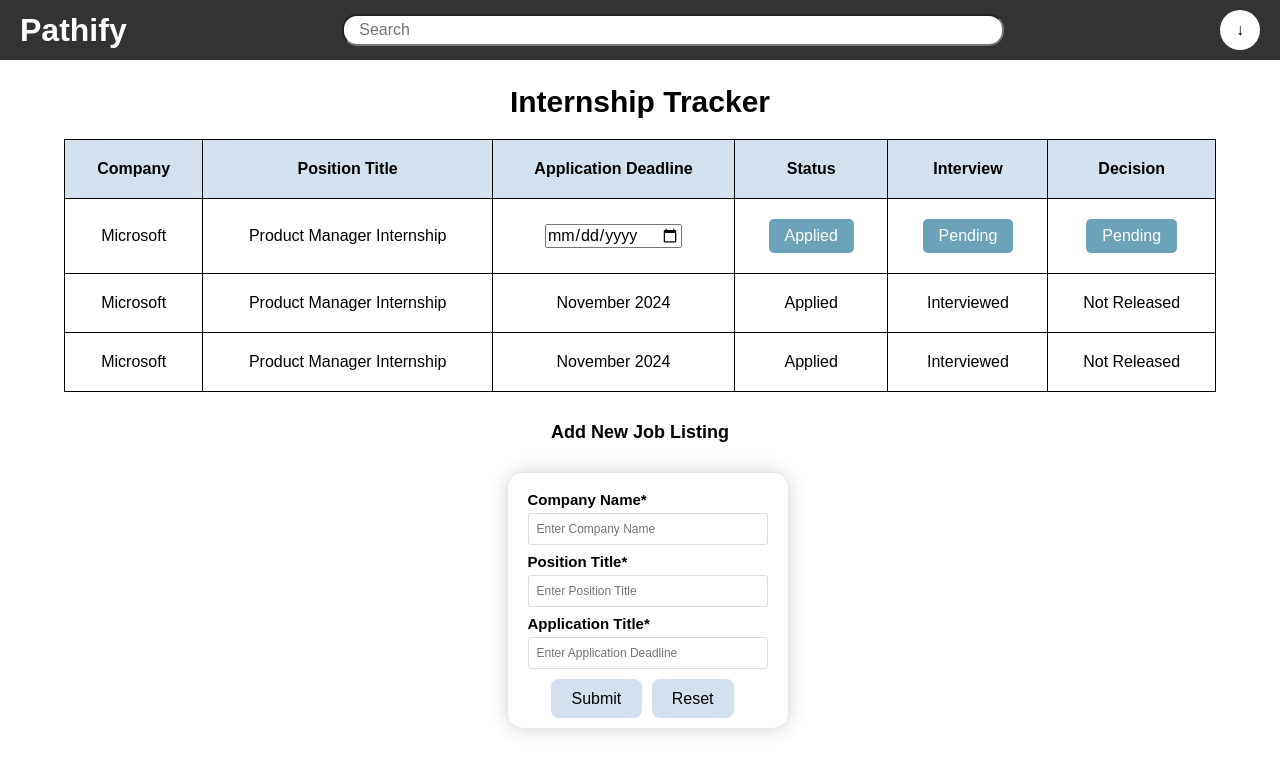
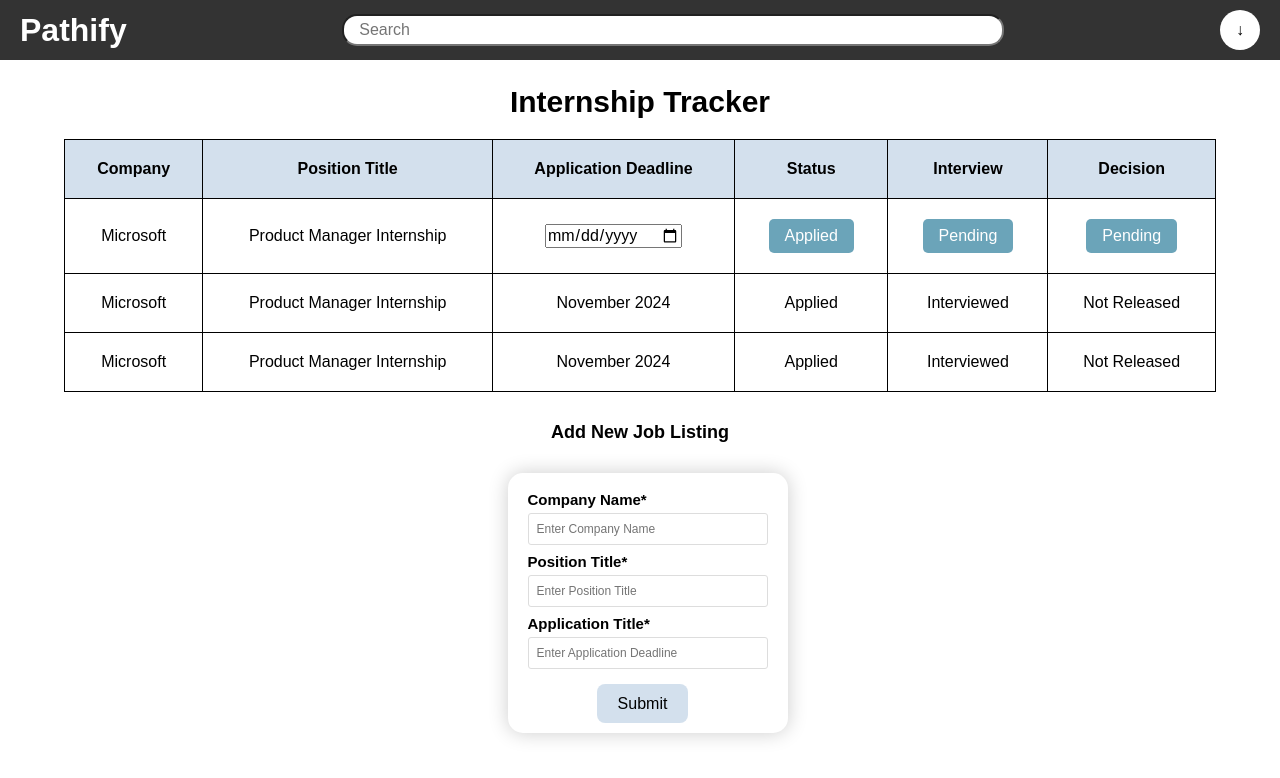
Before and after one commit to by04min/Pathify, a React (Vite) app in the folder pathify/: page / in a window 1280 px wide. Shown: the top 778 px of the page. Built offline with nearby package versions, Linux system fonts and the light colour scheme.

Commit message:
fix spacing of the form

```diff
--- a/pathify/src/pages/Home.css
+++ b/pathify/src/pages/Home.css
@@ -94,7 +94,7 @@
 
 
 .home-form-buttons{
-    margin-top: 10px;
+    margin-top: 15px;
     background-color: rgba(197, 214, 232, 0.753);
     margin-right: 10px;
     color:black;
--- a/pathify/src/pages/Home.jsx
+++ b/pathify/src/pages/Home.jsx
@@ -101,7 +101,6 @@ function Home() {
                             <input className='home-form-input' type="text" placeholder="Enter Application Deadline" name="application-deadline" ></input>
 
                             <button className="home-form-buttons" type="submit"> Submit </button>
-                            <button className="home-form-buttons" type="button"> Reset </button>
                         </form>
                     </div>
 
```
